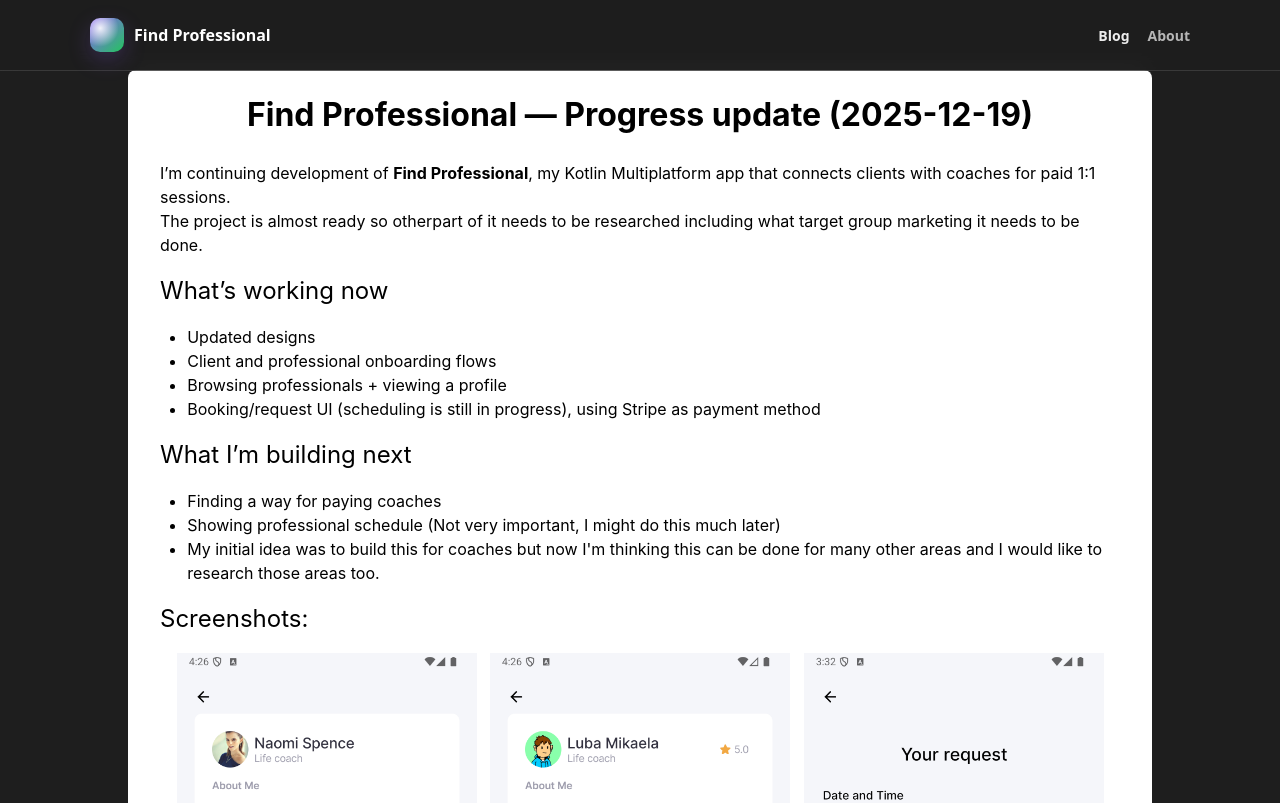
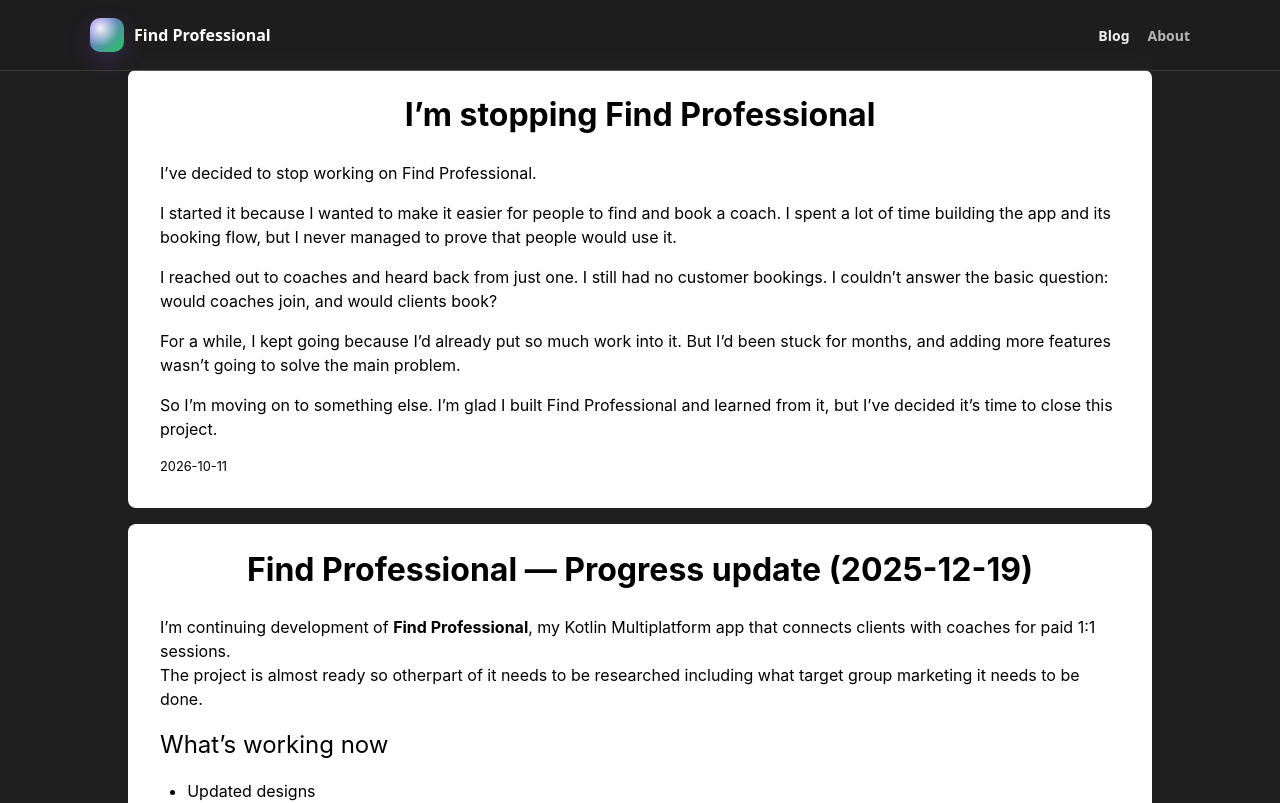
Before and after one commit to hulkdx/sabajafarzadeh.com, a React app: page / in a window 1280 px wide. Shown: the top 803 px of the page. Built offline with nearby package versions, Linux system fonts and the light colour scheme.

Commit message:
Add Find Professional closing blog post (#5)

```diff
--- a/src/components/pages/blog/data.jsx
+++ b/src/components/pages/blog/data.jsx
@@ -2,6 +2,36 @@
 import React from 'react';
 
 export default [
+  {
+    title: 'I’m stopping Find Professional',
+    content: (
+      <>
+        <p>I’ve decided to stop working on Find Professional.</p>
+
+        <p>
+          I started it because I wanted to make it easier for people to find and book a coach. I
+          spent a lot of time building the app and its booking flow, but I never managed to prove
+          that people would use it.
+        </p>
+
+        <p>
+          I reached out to coaches and heard back from just one. I still had no customer bookings.
+          I couldn’t answer the basic question: would coaches join, and would clients book?
+        </p>
+
+        <p>
+          For a while, I kept going because I’d already put so much work into it. But I’d been stuck
+          for months, and adding more features wasn’t going to solve the main problem.
+        </p>
+
+        <p>
+          So I’m moving on to something else. I’m glad I built Find Professional and learned from it,
+          but I’ve decided it’s time to close this project.
+        </p>
+      </>
+    ),
+    date: '2026-10-11',
+  },
   {
     title: 'Find Professional — Progress update (2025-12-19)',
     content: (
```
